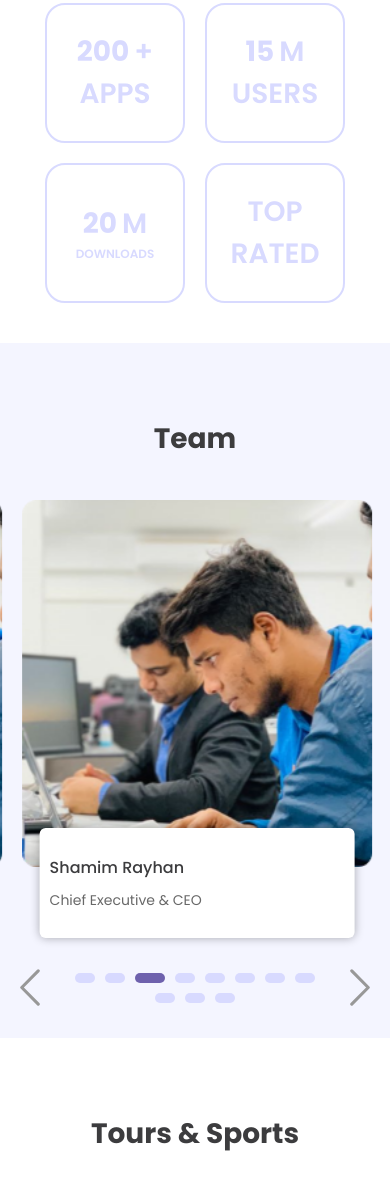
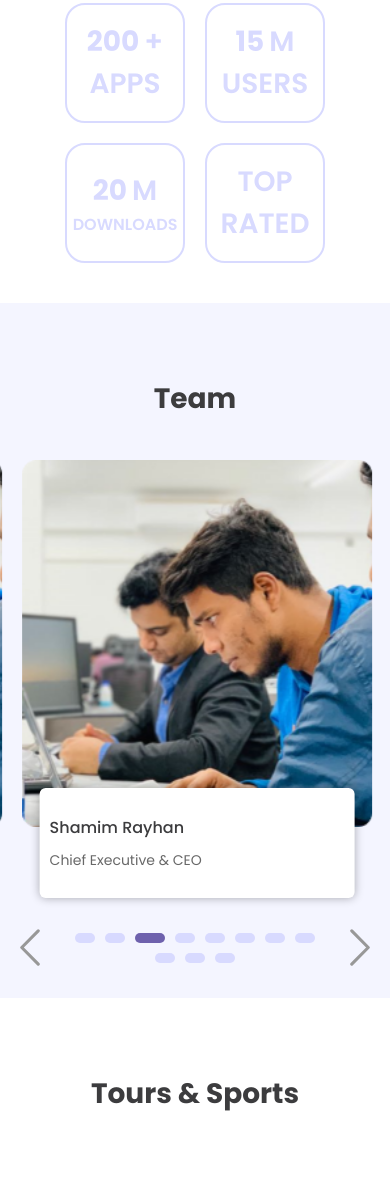
Before and after one commit to sabermh46/thb, a plain HTML site: page index.html in a window 390 px wide. Shown: the part 4587-5785 px from the top of the page. Drawn offline with Linux system fonts and the light colour scheme.

Commit message:
Update styles.css

```diff
--- a/styles.css
+++ b/styles.css
@@ -1478,7 +1478,7 @@ form.form button:hover {
     }
 
     .c_counter {
-        width: 140px;
+        width: 120px;
     }
 
     .c_counter .up {
@@ -1491,7 +1491,7 @@ form.form button:hover {
         font-size: 28px;
     }
     span.excep {
-        font-size: 12px !important;
+        font-size: 16px !important;
     }
     .abtUsText {
         font-size: 16px;
@@ -1623,6 +1623,7 @@ form.form button:hover {
     width: 100%;
 }
 .clickableLink p {
+    font-size: 22px;
     word-break: break-all;
 }
 
```
